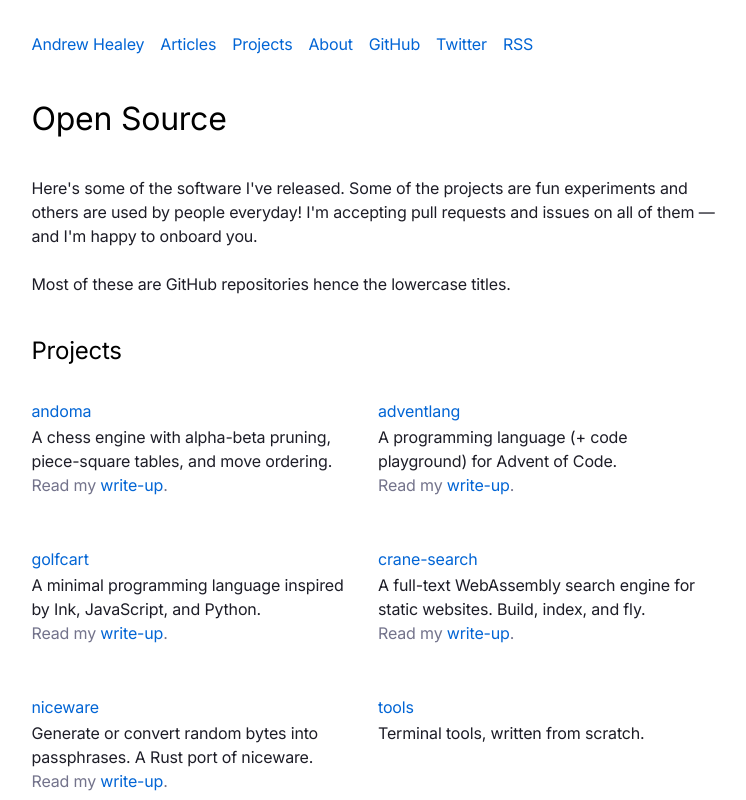
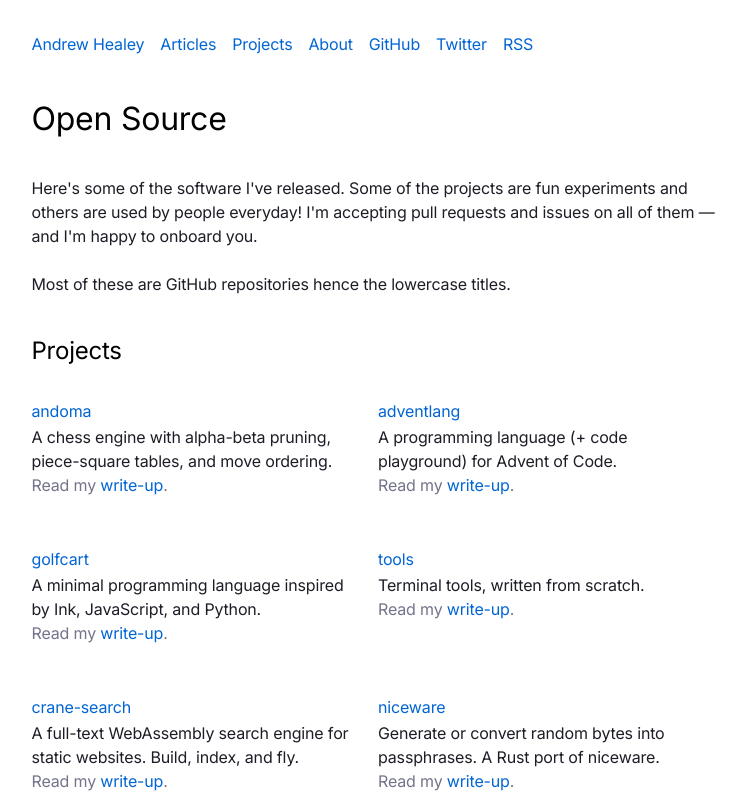
Before and after one commit to healeycodes/healeycodes.com, a Next.js app: page /projects in a window 1280 px wide. Shown: the top 800 px of the page, without its empty margins (262-1008 px from the left). Built offline with nearby package versions, Linux system fonts and the light colour scheme.

Commit message:
Add link to blog post for healeycodes/tools

```diff
--- a/data/projects.ts
+++ b/data/projects.ts
@@ -18,6 +18,12 @@ export default [
     to: "/creating-the-golfcart-programming-language",
   },
   {
+    name: "tools",
+    link: "https://github.com/healeycodes/tools",
+    desc: "Terminal tools, written from scratch.",
+    to: "/beating-grep-with-go",
+  },
+  {
     name: "crane-search",
     link: "https://github.com/healeycodes/crane-search",
     desc: "A full-text WebAssembly search engine for static websites. Build, index, and fly.",
@@ -28,11 +34,6 @@ export default [
     link: "https://github.com/healeycodes/niceware",
     desc: "Generate or convert random bytes into passphrases. A Rust port of niceware.",
     to: "/porting-niceware-to-rust",
-  },
-  {
-    name: "tools",
-    link: "https://github.com/healeycodes/tools",
-    desc: "Terminal tools, written from scratch.",
   },
   {
     name: "if-sad-send-cat",
```
